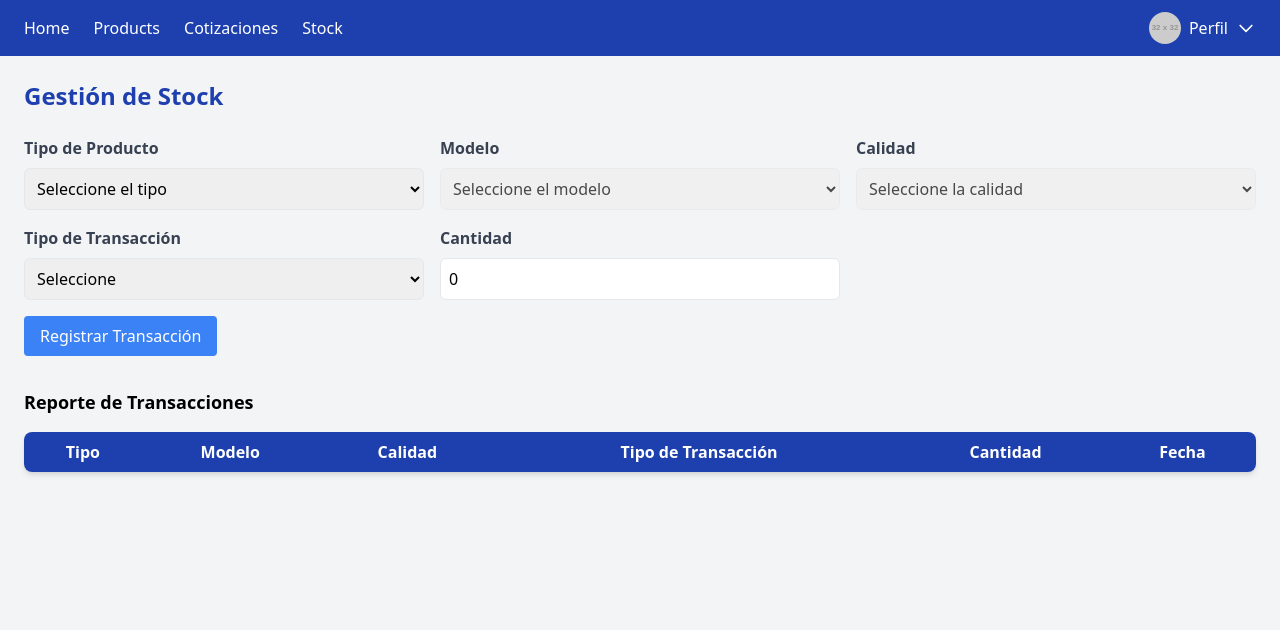
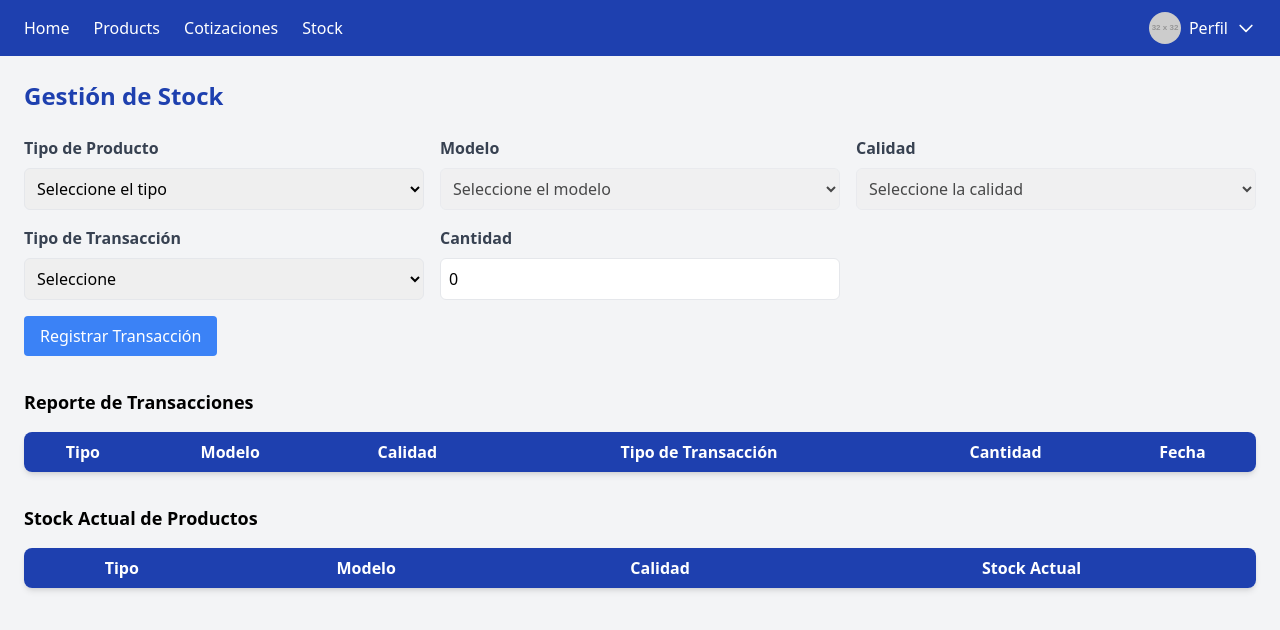
Before and after one commit to EdwinKDZC/SWGREMT-front, a React (Vite) app: page /dashboard/stock in a window 1280 px wide. Shown: the top 630 px of the page. Built offline with nearby package versions, Linux system fonts and the light colour scheme.

Commit message:
Refactor stock management: update quantity display and add current stock calculation

```diff
--- a/src/page/dashboard/HomeDashboardPage.jsx
+++ b/src/page/dashboard/HomeDashboardPage.jsx
@@ -82,7 +82,7 @@ const HomeDashboardPage = () => {
                 <td className="p-2">${product.purchasePrice}</td>
                 <td className="p-2">${product.salePrice}</td>
                 <td className="p-2">{product.type}</td>
-                <td className="p-2">{product.quantity}</td>
+                <td className="p-2">{product.cantidadactual}</td>
               </tr>
             ))}
             {filteredProducts.length === 0 && (
--- a/src/page/dashboard/StockDashboardPage.jsx
+++ b/src/page/dashboard/StockDashboardPage.jsx
@@ -20,7 +20,6 @@ const StockDashboardPage = () => {
   // Guardar productos actualizados en localStorage
   useEffect(() => {
     if (products.length > 0) {
-      console.log("Guardando productos en localStorage:", products);
       localStorage.setItem("products", JSON.stringify(products));
     }
   }, [products]);
@@ -28,7 +27,6 @@ const StockDashboardPage = () => {
   // Guardar transacciones en localStorage
   useEffect(() => {
     if (stockTransactions.length > 0) {
-      console.log("Guardando movimientos en localStorage:", stockTransactions);
       localStorage.setItem("stockTransactions", JSON.stringify(stockTransactions));
     }
   }, [stockTransactions]);
@@ -79,6 +77,23 @@ const StockDashboardPage = () => {
     setSelectedType("");
     setSelectedModel("");
     setSelectedQuality("");
+  };
+
+  // Calcular el stock actual con las transacciones
+  const getStockActual = (productId) => {
+    const product = products.find((prod) => prod.id === productId);
+
+    if (!product) return 0;
+
+    const totalIn = stockTransactions
+      .filter((transaction) => transaction.productId === productId && transaction.type === "Ingreso")
+      .reduce((acc, transaction) => acc + transaction.quantity, 0);
+
+    const totalOut = stockTransactions
+      .filter((transaction) => transaction.productId === productId && transaction.type === "Salida")
+      .reduce((acc, transaction) => acc + transaction.quantity, 0);
+
+    return product.cantidadActual + totalIn - totalOut;  // Calculamos el stock actual
   };
 
   return (
@@ -214,6 +229,31 @@ const StockDashboardPage = () => {
           </tbody>
         </table>
       </div>
+
+      {/* Tabla de stock actual */}
+      <div className="mt-8">
+        <h3 className="text-lg font-bold mb-4">Stock Actual de Productos</h3>
+        <table className="w-full table-auto bg-white shadow-md rounded-lg overflow-hidden">
+          <thead className="bg-blue-800 text-white">
+            <tr>
+              <th className="p-2">Tipo</th>
+              <th className="p-2">Modelo</th>
+              <th className="p-2">Calidad</th>
+              <th className="p-2">Stock Actual</th>
+            </tr>
+          </thead>
+          <tbody>
+            {products.map((product) => (
+              <tr key={product.id} className="border-t">
+                <td className="p-2">{product.type}</td>
+                <td className="p-2">{product.model}</td>
+                <td className="p-2">{product.quality}</td>
+                <td className="p-2">{getStockActual(product.id)}</td>
+              </tr>
+            ))}
+          </tbody>
+        </table>
+      </div>
     </div>
   );
 };
```
Lines whose indentation alone changed are shown as unchanged.
